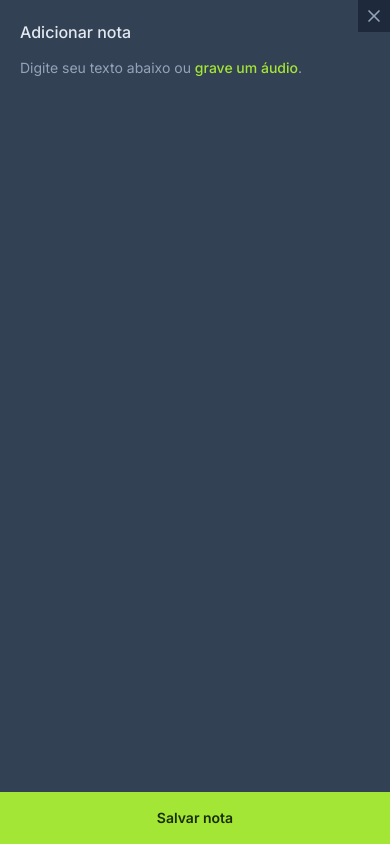
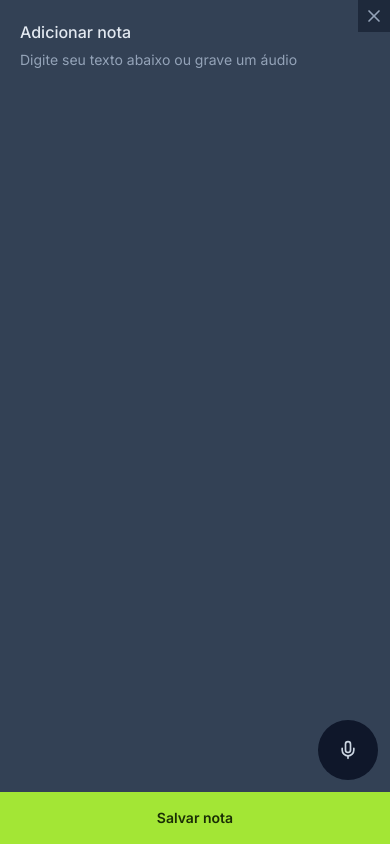
Before and after one commit to rafaelthz/expert-notes, a React (Vite) app: page / in a window 390 px wide. Both pictures are taken after typing "Sample" into the empty fields and a click on the button "Adicionar nova nota". Built offline with nearby package versions, Linux system fonts and the light colour scheme.

Commit message:
Melhorias: - Botão para gravação - Quebra de linha nas notas

```diff
--- a/src/components/new-note-card.tsx
+++ b/src/components/new-note-card.tsx
@@ -1,5 +1,5 @@
 import * as Dialog from '@radix-ui/react-dialog'
-import { X, PlusCircle } from 'lucide-react'
+import { X, PlusCircle, Mic, Square } from 'lucide-react'
 import { ChangeEvent, FormEvent, useEffect, useState } from 'react'
 import { toast } from 'sonner'
 
@@ -45,6 +45,7 @@ export function NewNoteCard({ onNoteCreated }: NewNoteCardProps) {
     event.preventDefault()
 
     if (content !== '') {
+      setIsRecording(false)
       onNoteCreated(content)
       setContent('')
       setIsOpenedEditor(false)
@@ -104,7 +105,7 @@ export function NewNoteCard({ onNoteCreated }: NewNoteCardProps) {
 
   return (
     <Dialog.Root open={isOpenedEditor} onOpenChange={setIsOpenedEditor}>
-      <Dialog.Trigger className='rounded-md text-left flex flex-col bg-slate-700 max-h-[120px] md:h-full md:max-h-[250px] p-4 md:p-5 gap-2 overflow-hidden outline-none hover:ring-2 hover:ring-slate-600 focus-visible:ring-2 focus-visible:ring-lime-400'>
+      <Dialog.Trigger className='rounded-md text-left flex flex-col bg-slate-700 max-h-[120px] md:h-full md:max-h-[250px] px-4 pt-4 pb-1 md:px-5 md:pt-5 md:pb-2 gap-2 overflow-hidden outline-none hover:ring-2 hover:ring-slate-600 focus-visible:ring-2 focus-visible:ring-lime-400'>
         <div className='flex flex-row items-center gap-2'>
           <PlusCircle className='size-4' />
           <span className='text-sm md:text-md font-medium text-slate-200'>
@@ -112,7 +113,7 @@ export function NewNoteCard({ onNoteCreated }: NewNoteCardProps) {
           </span>
         </div>
         {content !== '' &&
-          <p className='text-sm leading-6 text-slate-400 w-full break-words overflow-hidden md:overflow-scroll'>
+          <p className='text-sm leading-6 text-slate-400 w-full break-words overflow-hidden md:overflow-scroll pb-10 whitespace-pre-wrap'>
             <span className='text-yellow-500'>Rascunho: </span>{content}
           </p>
         }
@@ -132,16 +133,19 @@ export function NewNoteCard({ onNoteCreated }: NewNoteCardProps) {
 
           <form className='flex-1 flex flex-col'>
             <div className='flex flex-1 flex-col gap-3 p-5'>
+              <div className='space-y-1'>
                 <span className='text-md font-medium text-slate-200'>
                   Adicionar nota
                 </span>
 
                 <p className='text-sm leading-6 text-slate-400'>
-                Digite seu texto abaixo ou <button type='button' onClick={handleStartRecording} className='text-lime-400 font-medium hover:underline'>grave um áudio</button>.
+                  Digite seu texto abaixo ou grave um áudio
                 </p>
+              </div>
+
               <textarea
                 autoFocus={!isRecording}
-                className='text-md leading-6 text-slate-300 bg-transparent resize-none flex-1 outline-none'
+                className='text-md leading-6 text-slate-300 bg-transparent resize-none flex-1 outline-none pb-40'
                 onChange={handleContentChanged}
                 value={content}
                 ref={ref => !isRecording && ref && ref.focus()}
@@ -149,24 +153,34 @@ export function NewNoteCard({ onNoteCreated }: NewNoteCardProps) {
               />
             </div>
 
-            {isRecording ? (
+            {isRecording ?
               <button
                 type='button'
                 onClick={handleStopRecording}
-                className='w-full flex items-center justify-center gap-2 bg-slate-900 py-4 text-center text-sm text-slate-300 outline-none font-semibold hover:text-slate-100'
+                className='absolute right-0 bottom-[64px] rounded-full w-fit inline-flex items-center gap-3 bg-slate-950 p-5 mr-3 text-center text-sm text-slate-300 outline-none font-medium hover:text-slate-100 hover:bg-slate-900 focus-visible:ring-2 focus-visible:ring-slate-300'
               >
-                <div className='size-3 rounded-full bg-red-500 animate-pulse' />
-                Gravando (clique para interromper)
+                <div className='size-2 rounded-full bg-red-500 animate-ping' />
+                Clique para parar de gravar
               </button>
-            ) : (
+              :
+              <button
+                type='button'
+                onClick={handleStartRecording}
+                className='absolute right-0 bottom-[64px] rounded-full w-fit bg-slate-900 p-5 mr-3 text-center text-sm text-slate-300 outline-none font-semibold hover:text-slate-100'
+              ><Mic className='size-5' /></button>
+
+            }
             <button
               type='button'
               onClick={handleSaveNote}
-                className='w-full bg-lime-400 py-4 text-center text-sm text-lime-950 outline-none font-semibold hover:bg-lime-500 focus-visible:underline focus-visible:bg-lime-500'
+              disabled={isRecording}
+              className='w-full bg-lime-400 py-4 text-center text-sm text-lime-950 outline-none font-semibold
+                    hover:bg-lime-500
+                    focus-visible:underline focus-visible:bg-lime-500
+                    disabled:cursor-not-allowed disabled:bg-lime-700 disabled:text-lime-900'
             >
               Salvar nota
             </button>
-            )}
           </form>
         </Dialog.Content>
       </Dialog.Portal>
--- a/src/components/note-card.tsx
+++ b/src/components/note-card.tsx
@@ -20,7 +20,7 @@ export function NoteCard({ note, onNoteDeleted }: NoteCardProps) {
         <span className='text-xs font-medium text-slate-400'>
           {formatDistanceToNow(note.date, { locale: ptBR, addSuffix: true })}
         </span>
-        <p className='text-sm leading-6 text-slate-300 h-full w-full break-words overflow-hidden md:overflow-scroll'>
+        <p className='text-sm leading-6 text-slate-300 h-full w-full break-words overflow-hidden md:overflow-scroll pb-10 whitespace-pre-wrap'>
           {note.content}
         </p>
         <div className='absolute bottom-0 left-0 right-0 h-1/2 bg-gradient-to-b from-black/0 to-black/60 pointer-events-none' />
@@ -37,7 +37,7 @@ export function NoteCard({ note, onNoteDeleted }: NoteCardProps) {
             <span className='text-sm font-medium text-slate-400'>
               {formatDistanceToNow(note.date, { locale: ptBR, addSuffix: true })}
             </span>
-            <p className='text-md leading-6 text-slate-300 break-words overflow-scroll h-[calc(100%-96px)] pb-4'>
+            <p className='text-md leading-6 text-slate-300 break-words overflow-scroll h-[calc(100%-96px)] pb-4 whitespace-pre-wrap'>
               {note.content}
             </p>
           </div>
```
Lines whose indentation alone changed are shown as unchanged.
